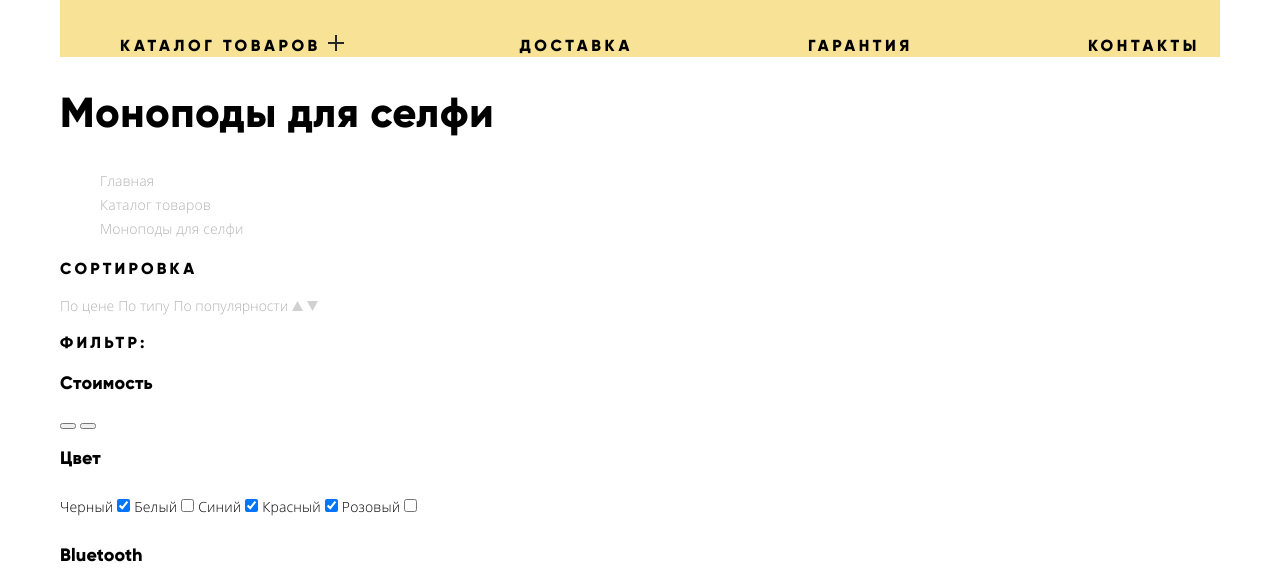
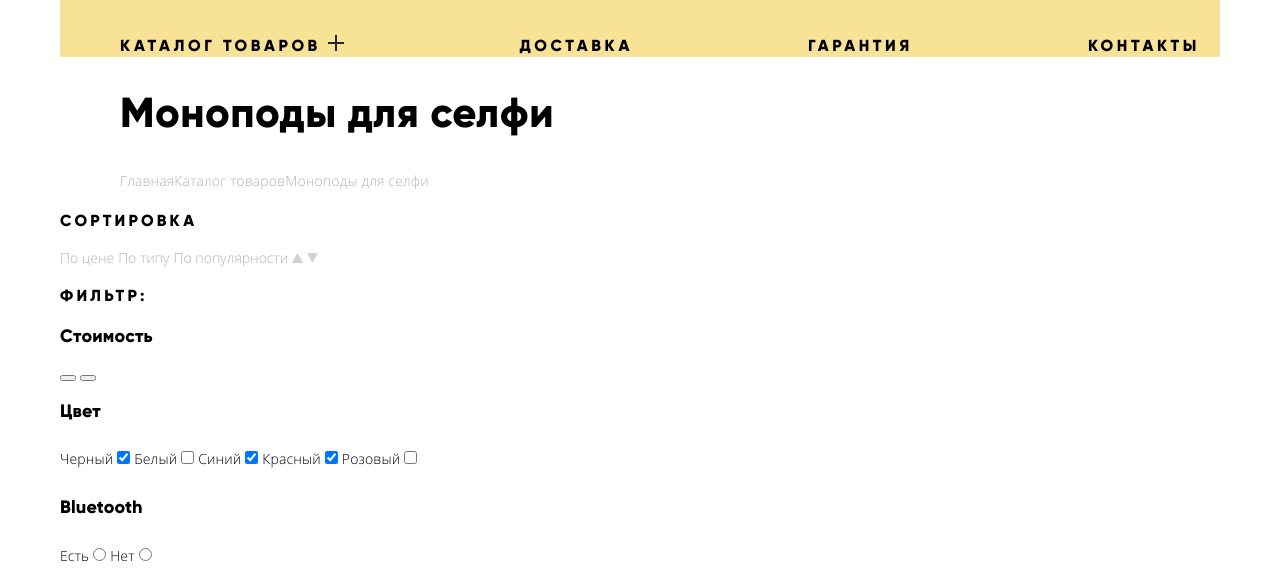
Before and after one commit to AnisimovIhor/1163317-device-27, a plain HTML site: page catalog.html in a window 1280 px wide. Shown: the part 96-669 px from the top of the page. Drawn offline with Linux system fonts and the light colour scheme; files whose address does not match are found by name.

Commit message:
Учебный проект: строим сетку на флексах

```diff
--- a/css/style.css
+++ b/css/style.css
@@ -780,6 +780,15 @@ a {
 
 /* style for catalog */
 
+.catalog-descriptions {
+  margin-left: 60px;
+}
+
+.catalog-descriptions ul{
+  padding-left: 0;
+  display: flex;
+}
+
 .catalog-title {
   font-family: Gilroy, sans-serif;
   font-size: 42px;
```
